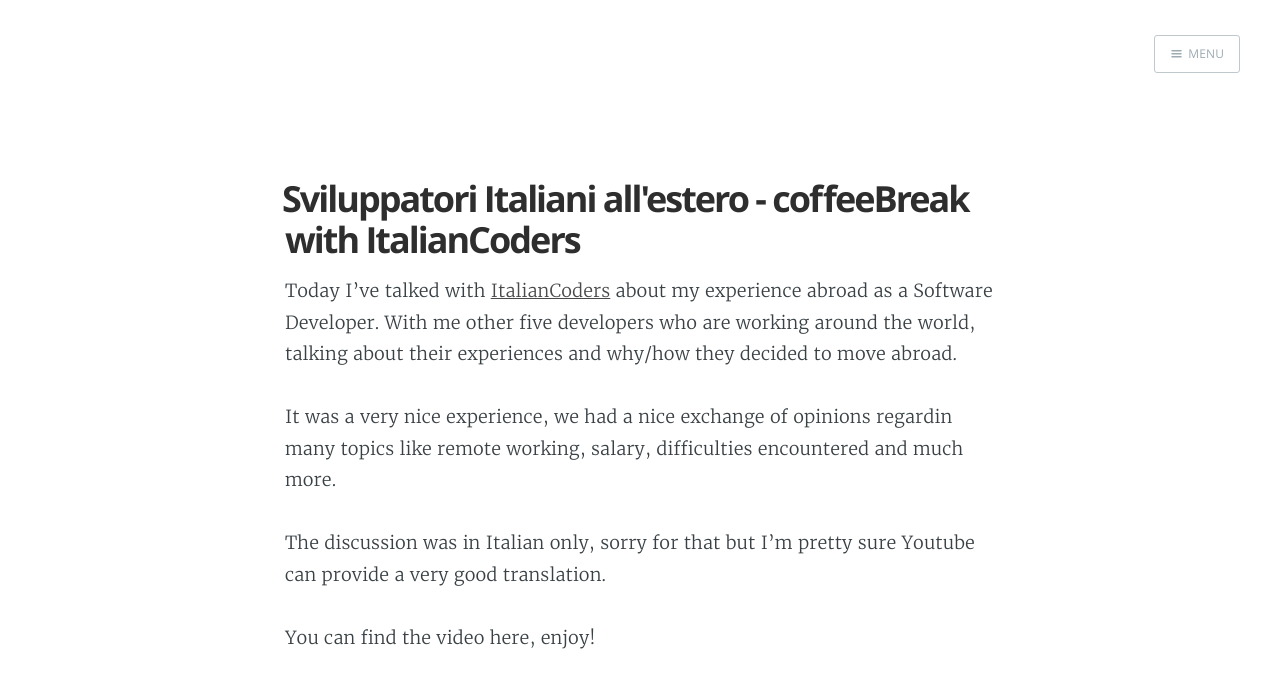
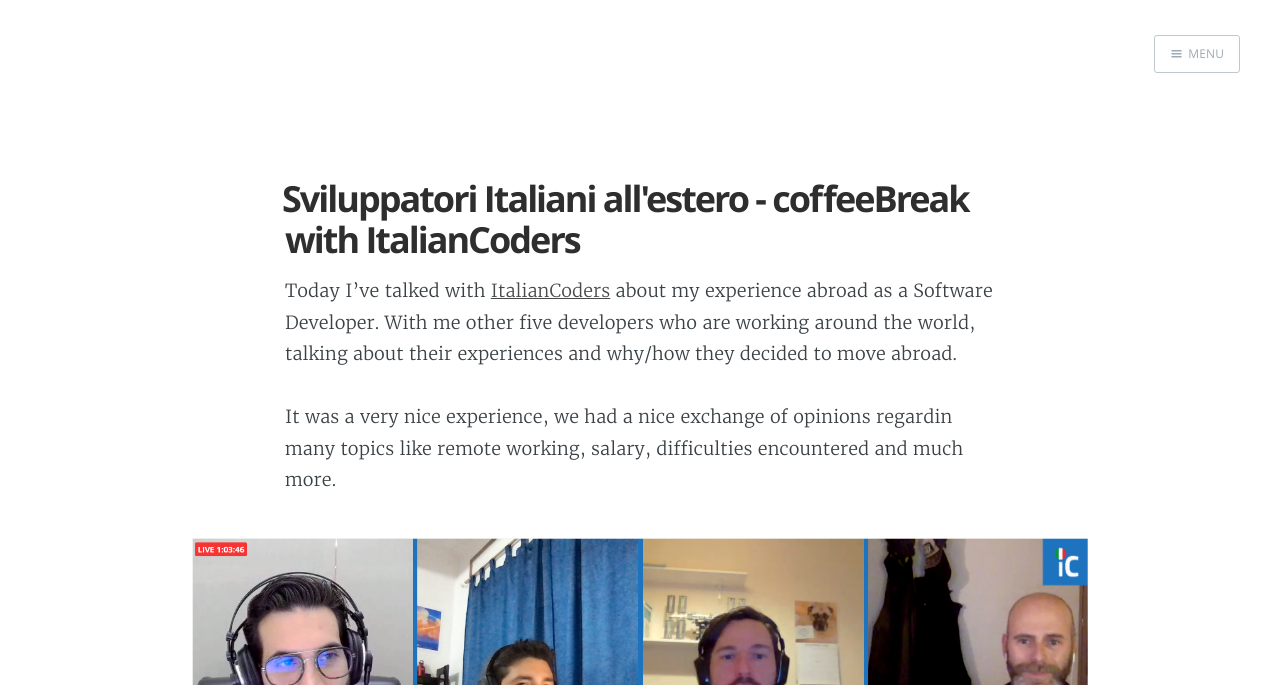
Before and after one commit to dlion/domenicoluciani, a Jekyll site: the page built from _posts/2020-12-03-sviluppatori-italiani-estero.md, in a window 1280 px wide. Shown: the top 685 px of the page. Built offline with Jekyll 4.4.1, drawn with Linux system fonts in a browser that asks for light colours; some web fonts are replaced; grey boxes are pictures that could not be loaded.

Commit message:
Added screenshot of the talk

```diff
--- a/_posts/2020-12-03-sviluppatori-italiani-estero.md
+++ b/_posts/2020-12-03-sviluppatori-italiani-estero.md
@@ -11,6 +11,8 @@
 
 It was a very nice experience, we had a nice exchange of opinions regardin many topics like remote working, salary, difficulties encountered and much more.
 
+![screenshot](/assets/images/posts/sviluppatori_italiani.png)
+
 The discussion was in Italian only, sorry for that but I'm pretty sure Youtube can provide a very good translation.
 
 You can find the video here, enjoy!
```
Also changed, not shown: assets/images/posts/sviluppatori_italiani.png (added).
